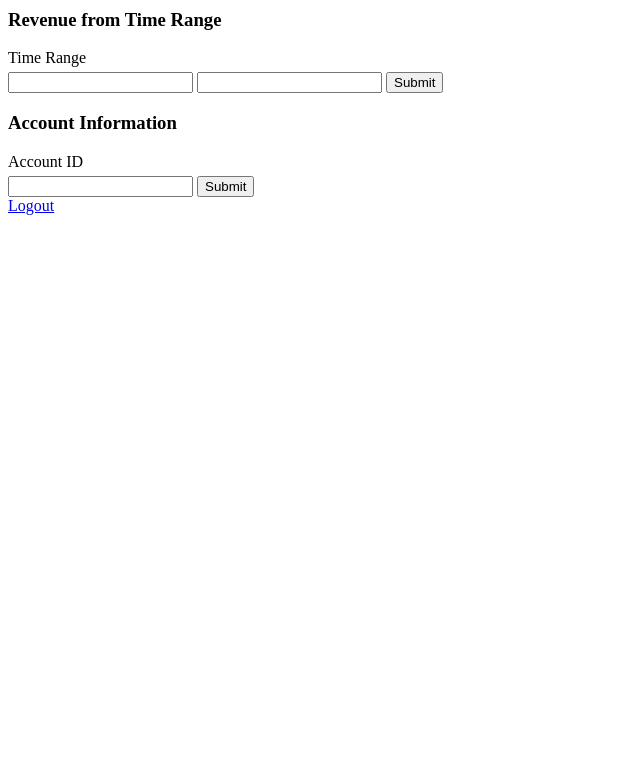
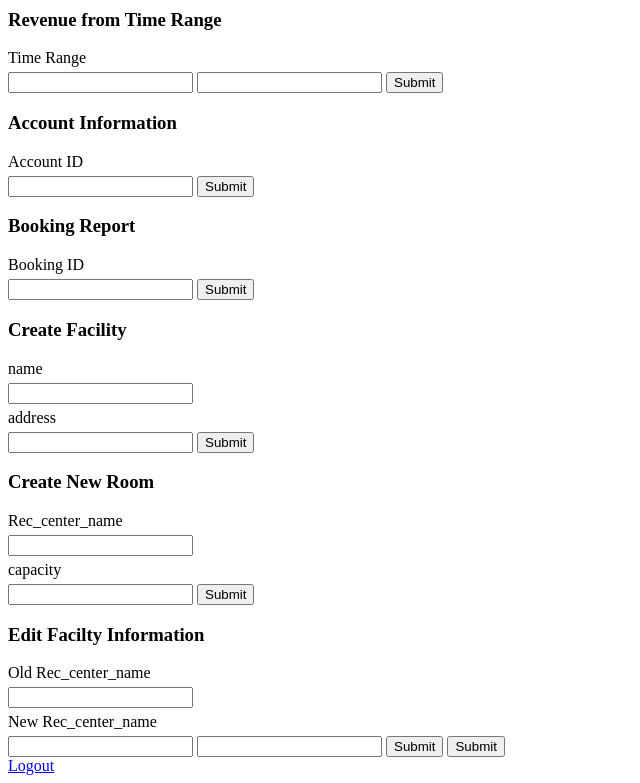
Before and after one commit to neekitabhatia/CPSC304, a PHP site: page /ManagementStaffPage.php in a window 1280 px wide. Shown: the part 159-942 px from the top of the page, without its empty margins (0-640 px from the left). Before the commit the page ends 374 px from the top, so only its background shows below. Run offline with PHP 8.4, Linux system fonts and the light colour scheme.

Commit message:
1.0
Done

```diff
--- a/ManagementStaffPage.php
+++ b/ManagementStaffPage.php
@@ -19,6 +19,42 @@
 	<input type="submit" name="submit" value="Submit">
 </form>
 
+<h3>Booking Report</h3>
+<form method="post">
+	<label for="BookingID">Booking ID</label>
+	<input type="text" name="BookingID" id="BookingID">
+	<input type="submit" name="submit" value="Submit">
+</form>
+
+<h3>Create Facility</h3>
+<form method="post">
+	<label for="Name">name</label>
+	<input type="text" name="name" id="name">
+	<label for="Address">address</label>
+	<input type="text" name="address" id="address">
+	<input type="submit" name="submit" value="Submit">
+</form>
+
+<h3>Create New Room</h3>
+<form method="post">
+	<label for="Rec_center_name">Rec_center_name</label>
+	<input type="text" name="Rec_center_name" id="Rec_center_name">
+	<label for="Capacity">capacity</label>
+	<input type="text" name="Capacity" id="Capacity">
+	<input type="submit" name="submit" value="Submit">
+</form>
+
+<h3>Edit Facilty Information</h3>
+<form method="post">
+	<label for="Rec_center_name">Old Rec_center_name</label>
+	<input type="text" name="Rec_center_name" id="Rec_center_name">
+	<label for="Rec_center_name">New Rec_center_name</label>
+	<input type="text" name="Rec_center_name" id="Rec_center_name">
+	<input type="text" name="address" id="address">
+	<input type="submit" name="submit" value="Submit">
+	<input type="submit" name="submit" value="Submit">
+</form>
+
 
 <a href="ManagementStaff.php">Logout</a>
 
```
